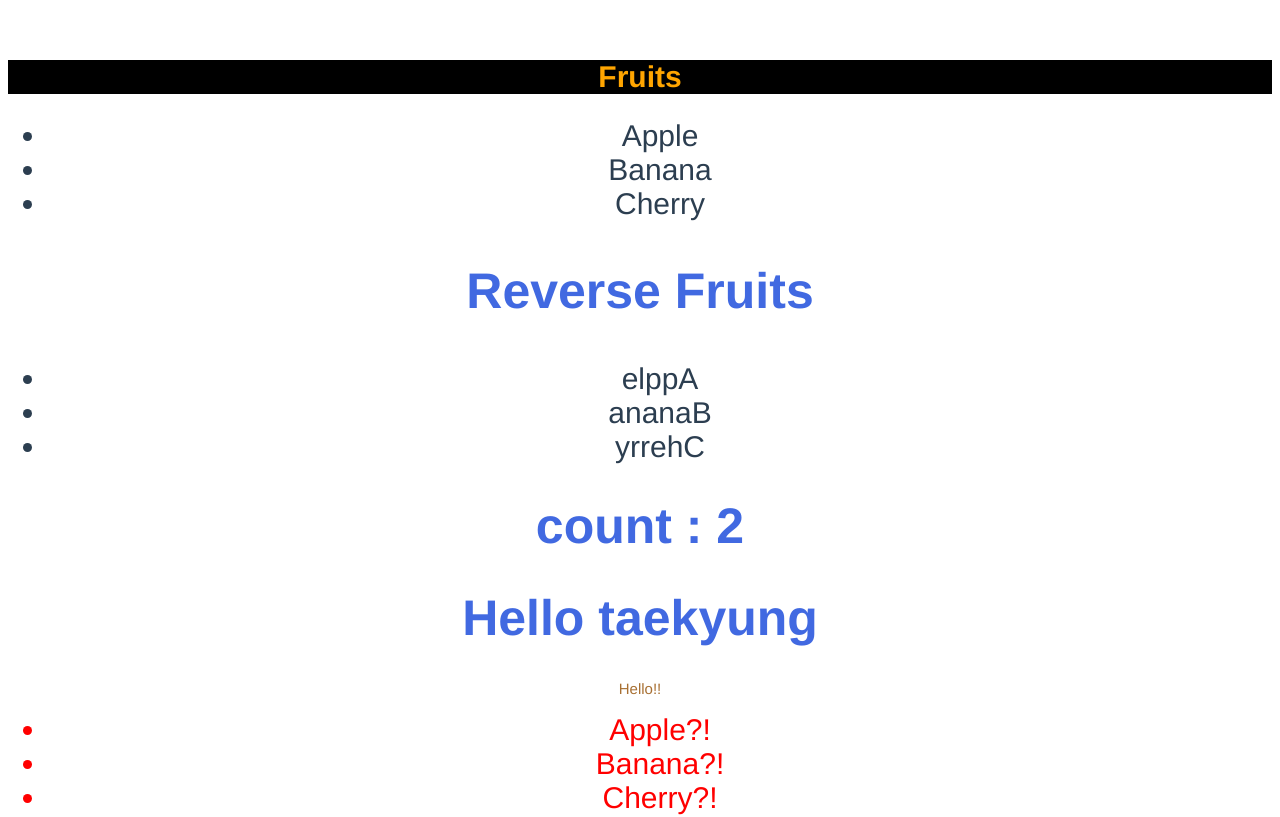
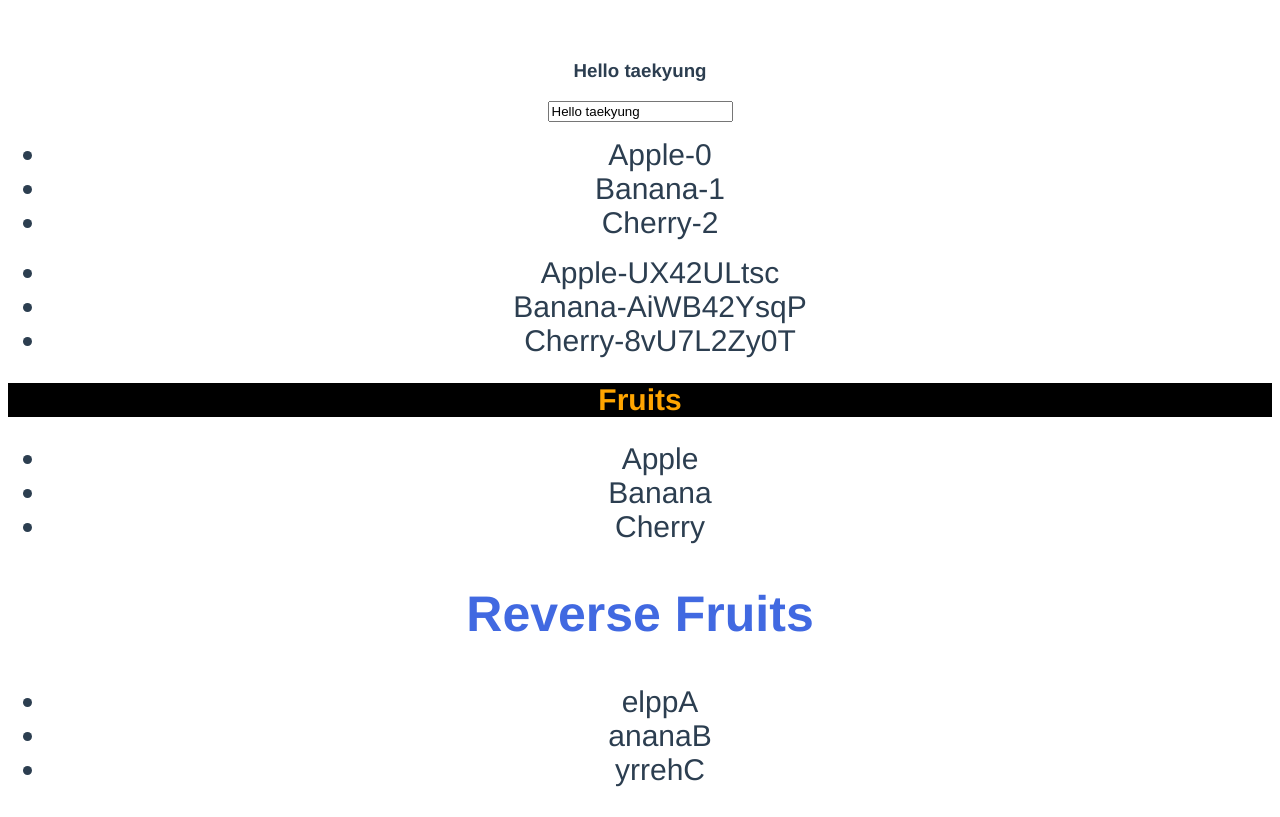
Before and after one commit to seaking7/vue-test, a Vue app: page / in a window 1280 px wide. Shown: the top 817 px of the page. Built offline with nearby package versions, Linux system fonts and the light colour scheme.

Commit message:
shortid, input 바인딩

```diff
--- a/package.json
+++ b/package.json
@@ -18,7 +18,8 @@
     "@vue/cli-plugin-eslint": "~5.0.0",
     "@vue/cli-service": "~5.0.0",
     "eslint": "^7.32.0",
-    "eslint-plugin-vue": "^8.0.3"
+    "eslint-plugin-vue": "^8.0.3",
+    "shortid": "^2.2.16"
   },
   "eslintConfig": {
     "root": true,
--- a/src/App.vue
+++ b/src/App.vue
@@ -1,4 +1,13 @@
 <template>
+  <h3>{{ msg }}</h3>
+  <input type="text" @keydown.enter="keyHandler"
+   :value="msg" @input="inputHandler" />
+  <ul>
+    <li v-for="(f,i) in fruits" :key="f">{{ f }}-{{ i }}</li>
+  </ul>
+  <ul>
+    <li v-for="{id, name} in newFruits" :key="id">{{ name }}-{{ id }}</li>
+  </ul>
   <section v-if="hasFruit">
     <h1 :style="[fontStyle, backgroundStyle]"
     @click="changeStyle">Fruits</h1>
@@ -32,6 +41,7 @@
 <script>
 import HelloWorld from './components/HelloWorld.vue'
 import Fruit from './components/FruitData.vue'
+import shortid from 'shortid'
 
 export default {
   name: 'App',
@@ -64,6 +74,12 @@ export default {
       return this.fruits.map(fruit => {
         return fruit.split('').reverse().join('')
       })
+    },
+    newFruits() {
+      return this.fruits.map((fruit) => ({
+        id: shortid.generate(),
+        name: fruit
+      }))
     }
   },
   beforeCreate(){
@@ -87,12 +103,23 @@ export default {
     add() {
       this.msg += '!'
     },
-    changeStyle() {
+    changeStyle(event) {
       this.fontStyle.color = 'red'
       this.fontStyle.fontSize = '50px'
+      console.log(event)
     },
-    handler() {
+    handler(event) {
       this.isShow = !this.isShow
+      console.log(event)
+    },
+    keyHandler(event) {
+      if(event.key === 'Enter'){
+        console.log('Enter!!')
+      }
+    },
+    inputHandler(event) {
+      this.msg = event.target.value
+      console.log(this.msg)
     }
   }
 }
```
Also changed, not shown: 1 other file (tests, documents, lock files or other folders).
